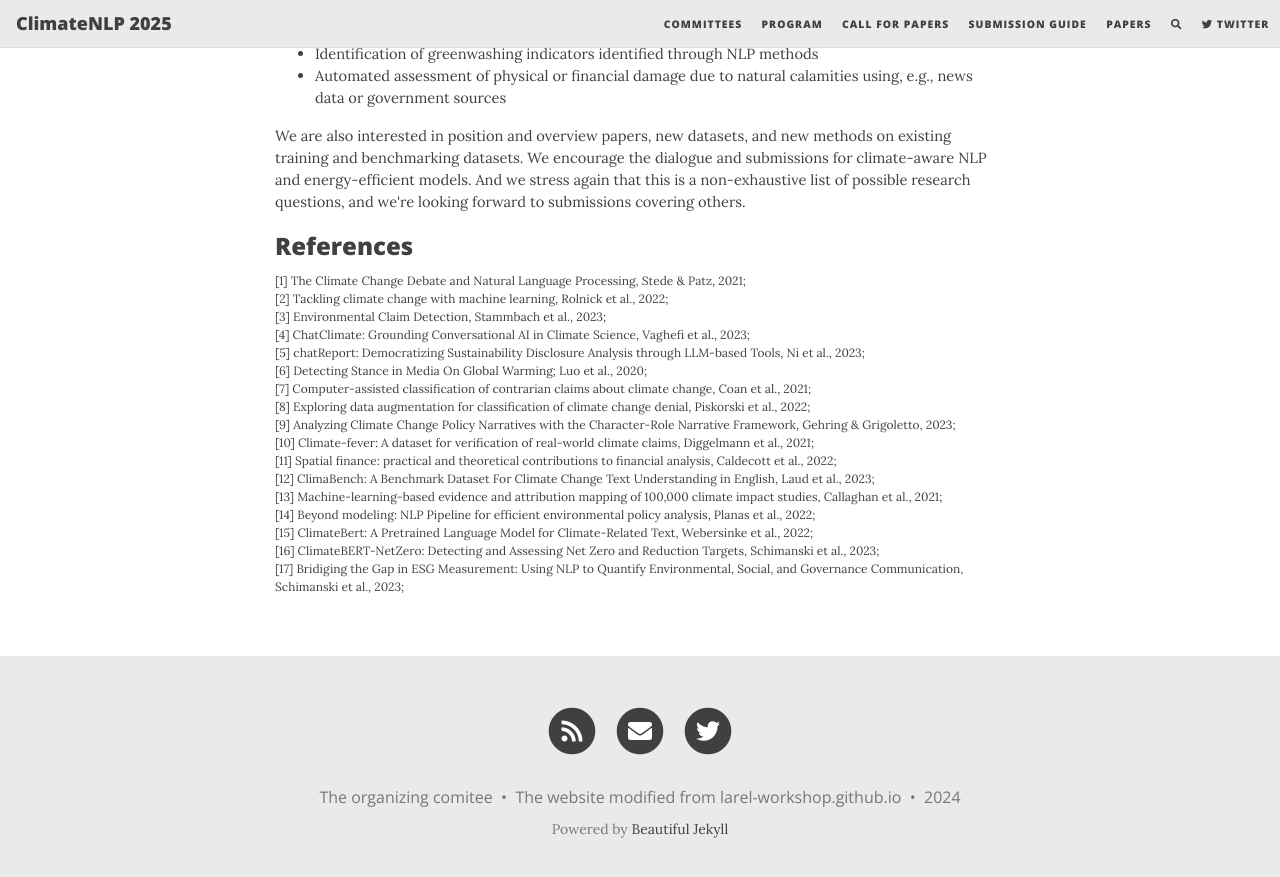
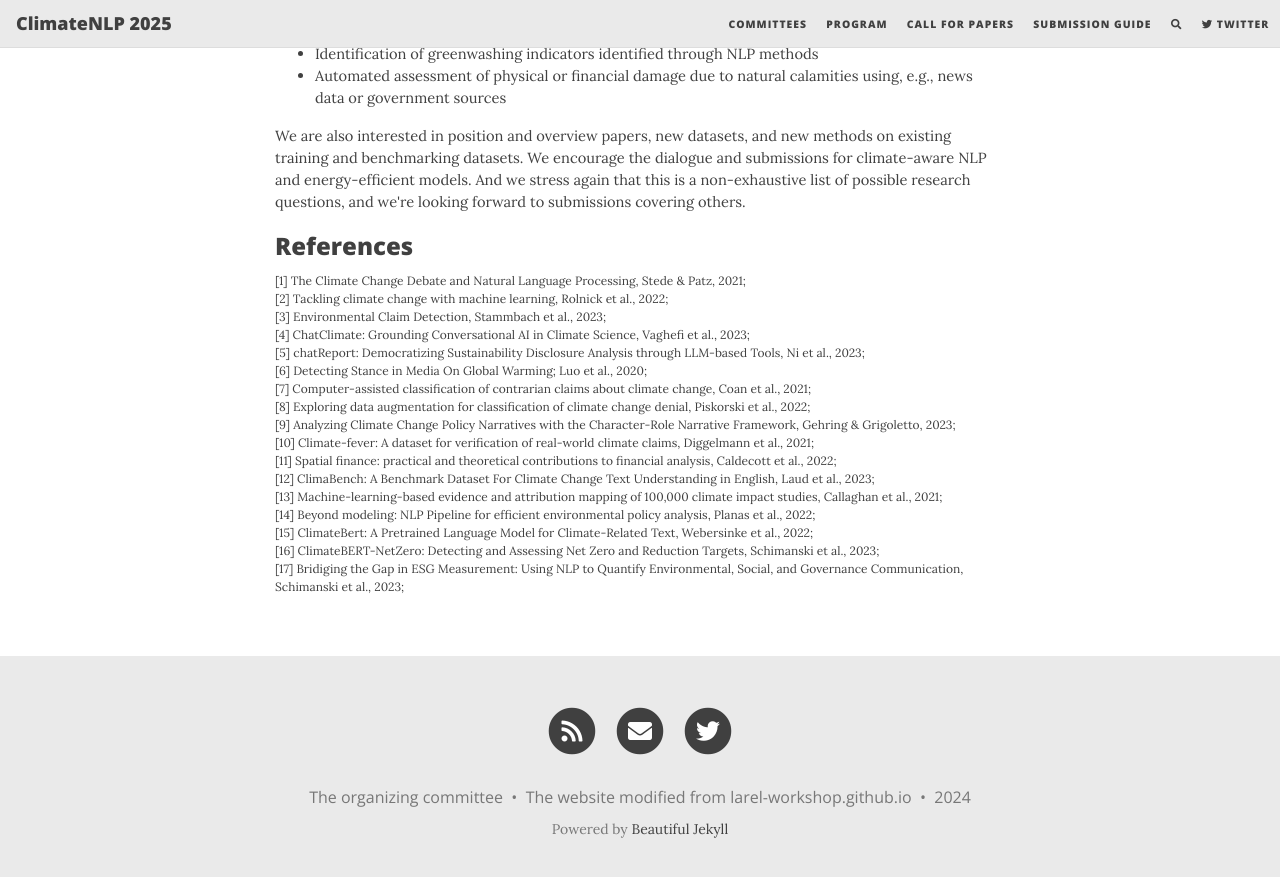
Before and after one commit to climatenlp2025/climatenlp2025.github.io, a Jekyll site: the page built from index.html, in a window 1280 px wide and 900 px high, scrolled down 2565 px. Shown: the top 877 px of the window. Built offline with Jekyll 4.4.1, drawn with Linux system fonts in a browser that asks for light colours; nearby versions of some CDN libraries; the list of posts is cut into pages by our own code; comment, search, counter and statistics services are not loaded.

Commit message:
update config

```diff
--- a/_config.yml
+++ b/_config.yml
@@ -13,7 +13,7 @@
 title: ClimateNLP 2025
 
 # Your name to show in the footer
-author: The organizing comitee
+author: The organizing committee
 footerinfo:  The website modified from larel-workshop.github.io
 
 ###############################################
@@ -25,7 +25,7 @@ navbar-links:
   PROGRAM: "program"
   CALL FOR PAPERS: "callforpapers"
   SUBMISSION GUIDE: "submissionguide"
-  PAPERS: "papers"
+#  PAPERS: "papers"
 #    - Beautiful Jekyll: "https://beautifuljekyll.com"
 #    - Learn markdown: "https://www.markdowntutorial.com/"
 #  Author's home: "https://deanattali.com"
```
